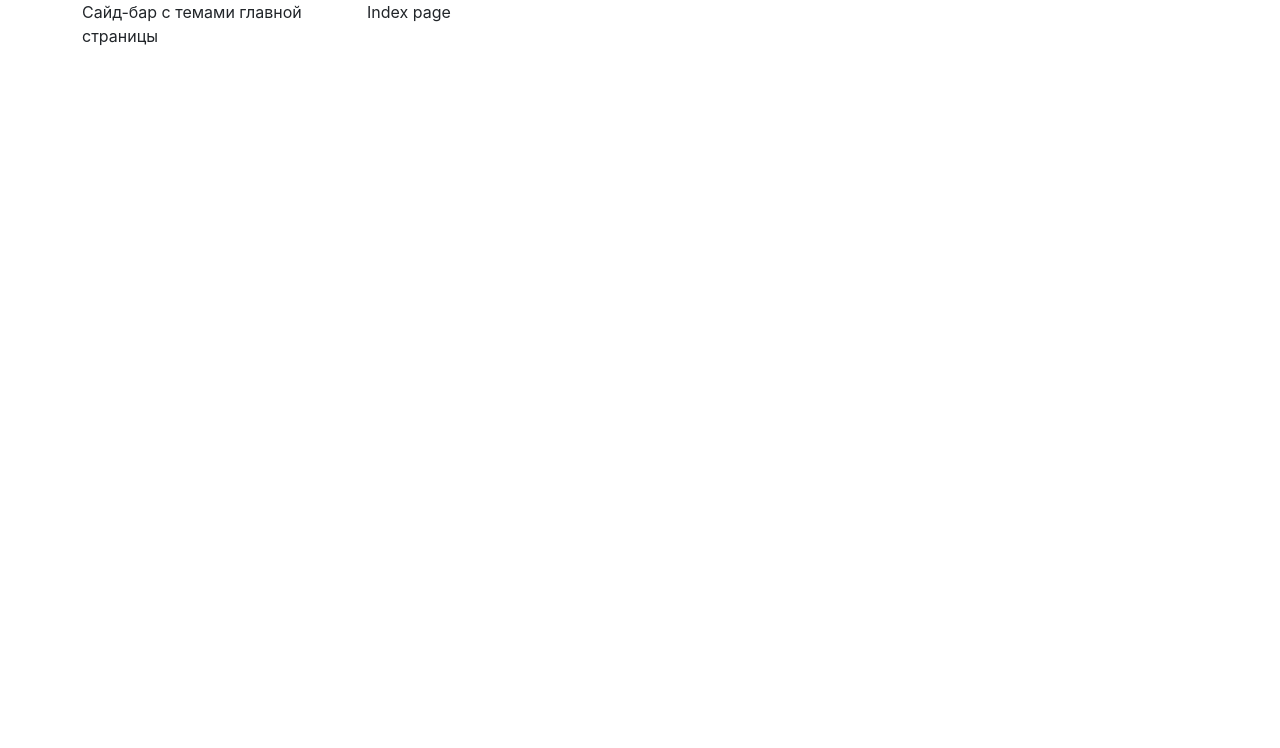
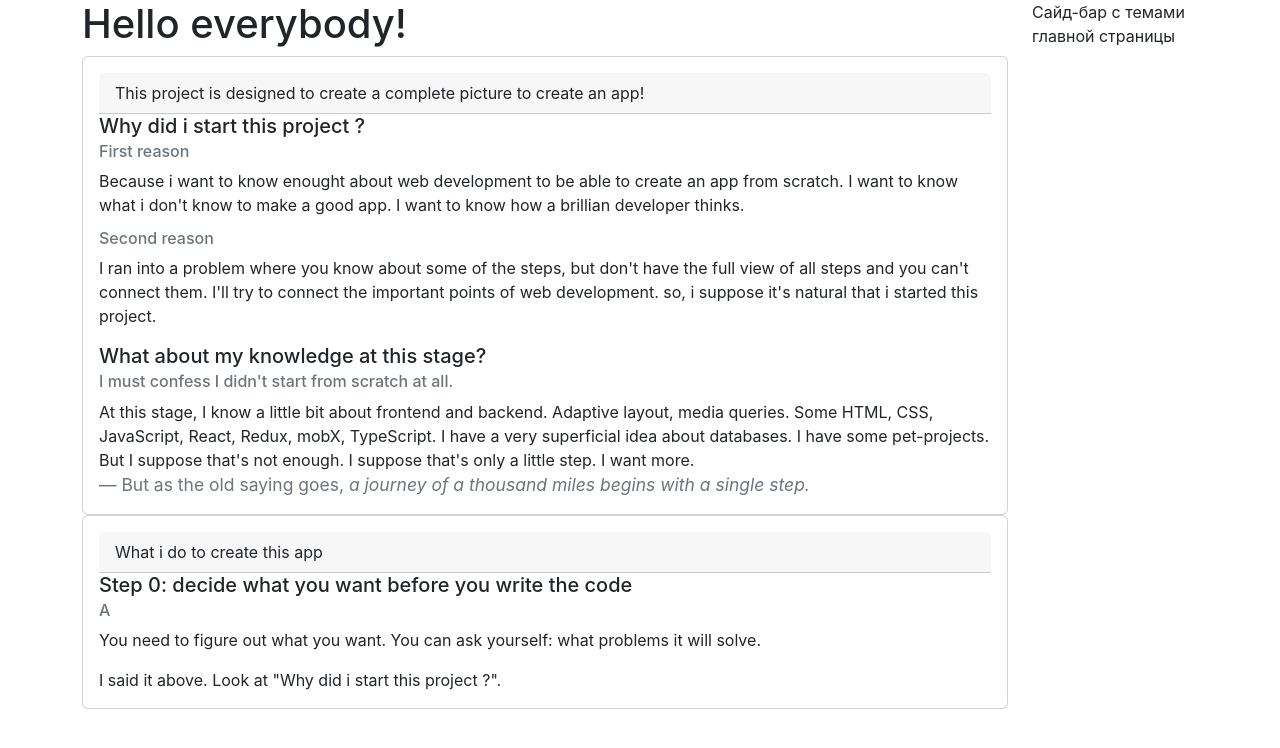
Before and after one commit to DmitriyAfa/web_developer, a React (Create React App) app: page / in a window 1280 px wide. Shown: the top 748 px of the page. Built offline with nearby package versions, Linux system fonts and the light colour scheme.

Commit message:
IndexPage

```diff
--- /dev/null
+++ b/src/components/Index/Go.jsx
@@ -0,0 +1,23 @@
+import { Card, OverlayTrigger, Tooltip, Button } from "react-bootstrap";
+export const Go = () => {
+  return (
+    <>
+      <Card>
+        <Card.Body>
+          <Card.Header>What i do to create this app</Card.Header>
+          <Card.Title>
+            Step 0: decide what you want before you write the code
+          </Card.Title>
+          <Card.Subtitle className="mb-2 text-muted">A</Card.Subtitle>
+          <Card.Text>
+            You need to figure out what you want. You can ask yourself: what
+            problems it will solve.
+          </Card.Text>
+          <Card.Text>
+            I said it above. Look at "Why did i start this project ?".
+          </Card.Text>
+        </Card.Body>
+      </Card>
+    </>
+  );
+};
--- /dev/null
+++ b/src/components/Index/Hello.jsx
@@ -0,0 +1,55 @@
+import { Card } from "react-bootstrap";
+export const Hello = () => {
+  return (
+    <>
+      <h1>Hello everybody!</h1>
+      <Card>
+        <Card.Body>
+          <Card.Header>
+            This project is designed to create a complete picture to create an
+            app!
+          </Card.Header>
+          <Card.Title>Why did i start this project ?</Card.Title>
+          <Card.Subtitle className="mb-2 text-muted">
+            First reason
+          </Card.Subtitle>
+          <Card.Text>
+            Because i want to know enought about web development to be able to
+            create an app from scratch. I want to know what i don't know to make
+            a good app. I want to know how a brillian developer thinks.
+          </Card.Text>
+          <Card.Subtitle className="mb-2 text-muted">
+            Second reason
+          </Card.Subtitle>
+          <Card.Text>
+            I ran into a problem where you know about some of the steps, but
+            don't have the full view of all steps and you can't connect them.
+            I'll try to connect the important points of web development. so, i
+            suppose it's natural that i started this project.
+          </Card.Text>
+
+          <Card.Title>What about my knowledge at this stage?</Card.Title>
+          <Card.Subtitle className="mb-2 text-muted">
+            I must confess I didn't start from scratch at all.
+          </Card.Subtitle>
+          <Card.Text>
+            At this stage, I know a little bit about frontend and backend.
+            Adaptive layout, media queries. Some HTML, CSS, JavaScript, React,
+            Redux, mobX, TypeScript. I have a very superficial idea about
+            databases. I have some pet-projects. But I suppose that's not
+            enough. I suppose that's only a little step. I want more.
+          </Card.Text>
+
+          <blockquote className="blockquote mb-0">
+            <footer className="blockquote-footer">
+              But as the old saying goes,{" "}
+              <cite title="Source Title">
+                a journey of a thousand miles begins with a single step.
+              </cite>
+            </footer>
+          </blockquote>
+        </Card.Body>
+      </Card>
+    </>
+  );
+};
--- /dev/null
+++ b/src/components/Index/Index.jsx
@@ -0,0 +1,10 @@
+import { Go } from "./Go";
+import { Hello } from "./Hello";
+export const Index = () => {
+  return (
+    <>
+      <Hello />
+      <Go />
+    </>
+  );
+};
--- a/src/pages/Index/Index.js
+++ b/src/pages/Index/Index.js
@@ -1,10 +1,13 @@
 import { Container, Row, Col } from "react-bootstrap";
+import { Index } from "../../components/Index/Index";
 export const IndexPage = () => {
   return (
     <Container>
       <Row>
-        <Col md={3}>Сайд-бар с темами главной страницы</Col>
-        <Col md={9}>Index page</Col>
+        <Col md={10}>
+          <Index />
+        </Col>
+        <Col md={2}>Сайд-бар с темами главной страницы</Col>
       </Row>
     </Container>
   );
```
